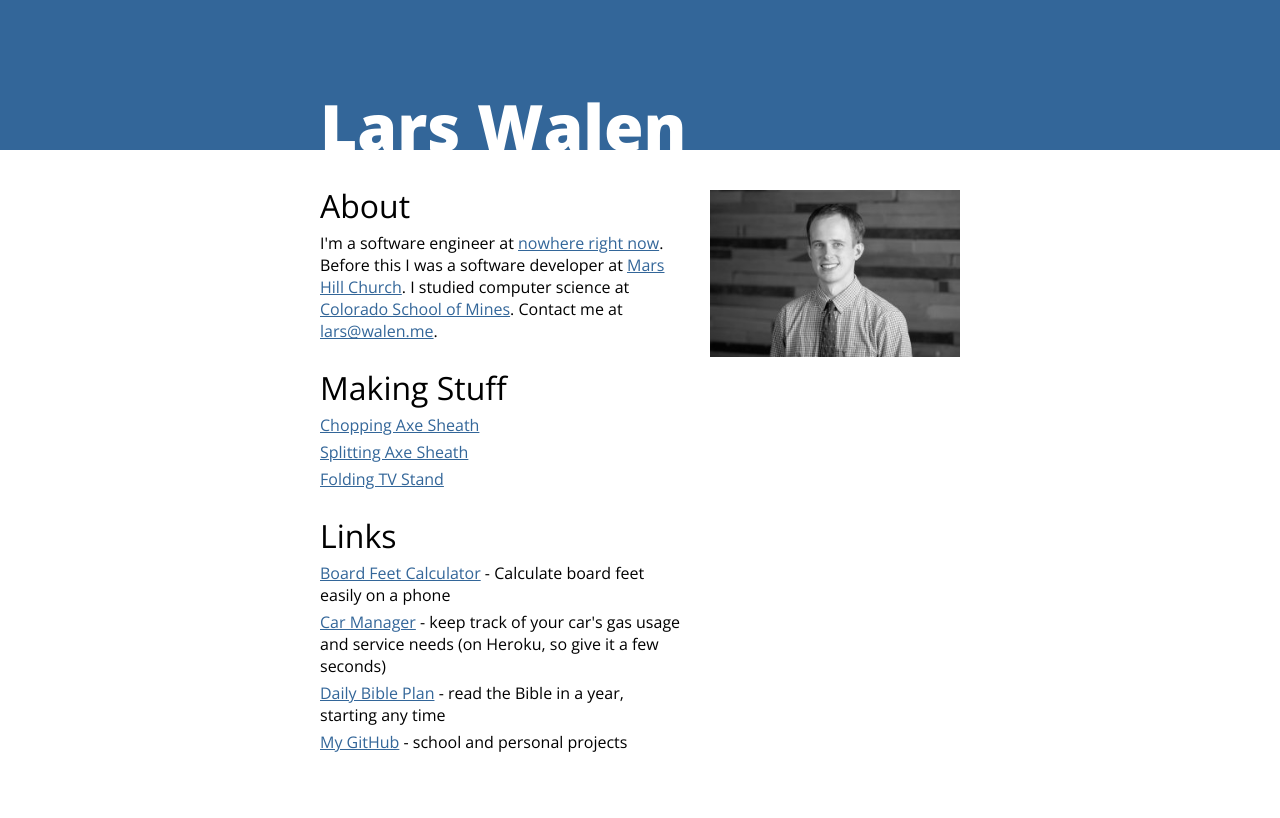
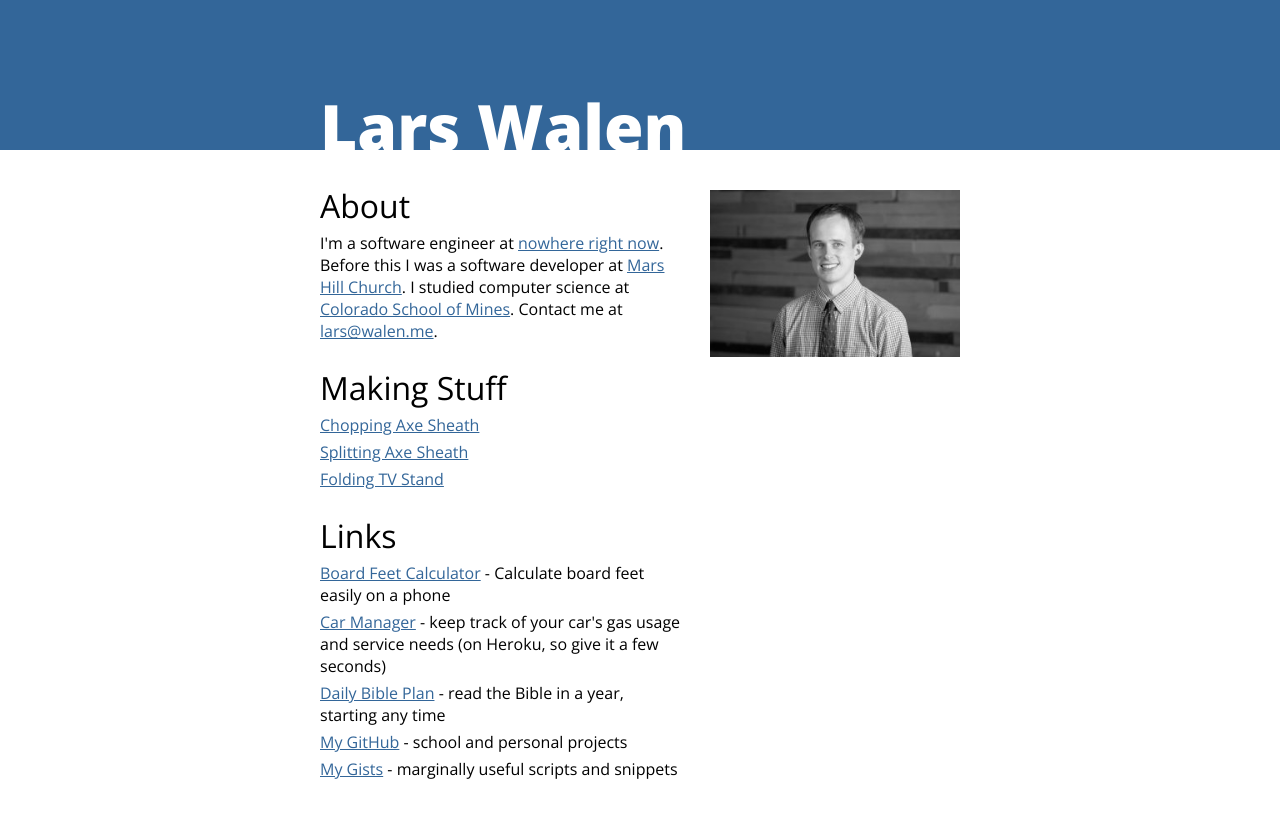
Before and after one commit to lwalen/lwalen.github.io, a Jekyll site: the page built from index.html, in a window 1280 px wide. Shown: the top 818 px of the page. Built offline with Jekyll 4.4.1, drawn with Linux system fonts in a browser that asks for light colours.

Commit message:
Added link to gists

```diff
--- a/index.html
+++ b/index.html
@@ -38,6 +38,10 @@ layout: default
       <a href='https://github.com/lwalen'>My GitHub</a>
       - school and personal projects
     </li>
+    <li>
+      <a href='https://gist.github.com/lwalen'>My Gists</a>
+      - marginally useful scripts and snippets
+    </li>
   </ul>
 </div>
 
```
